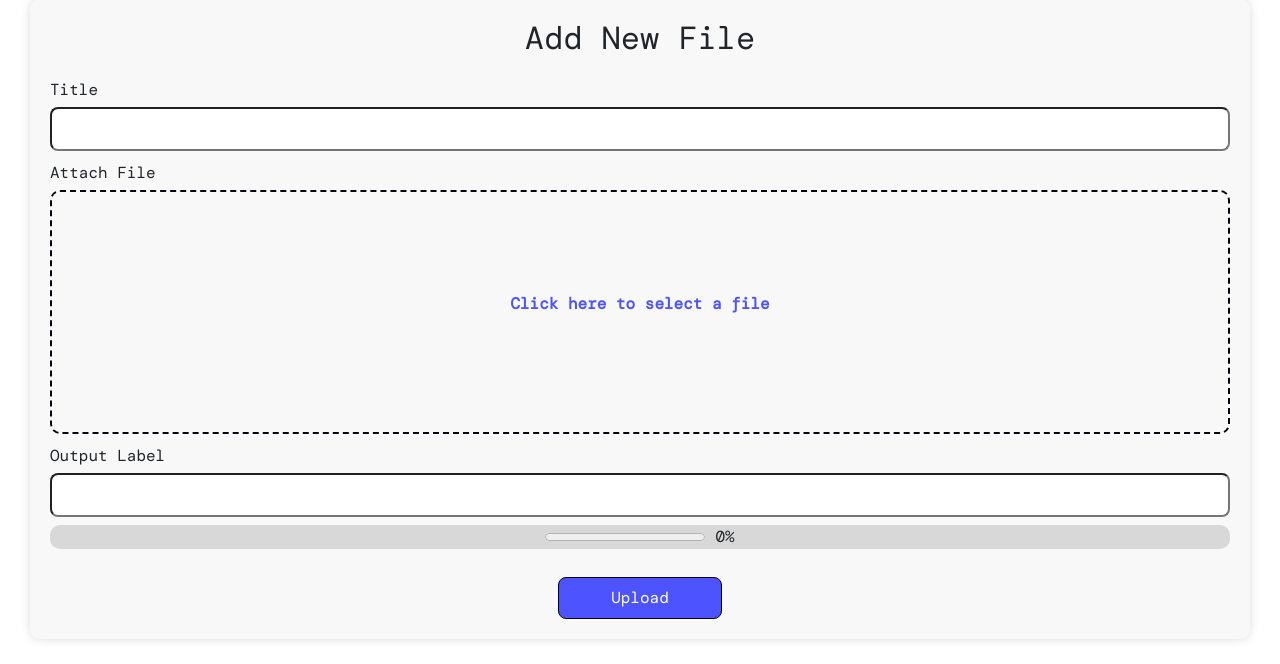
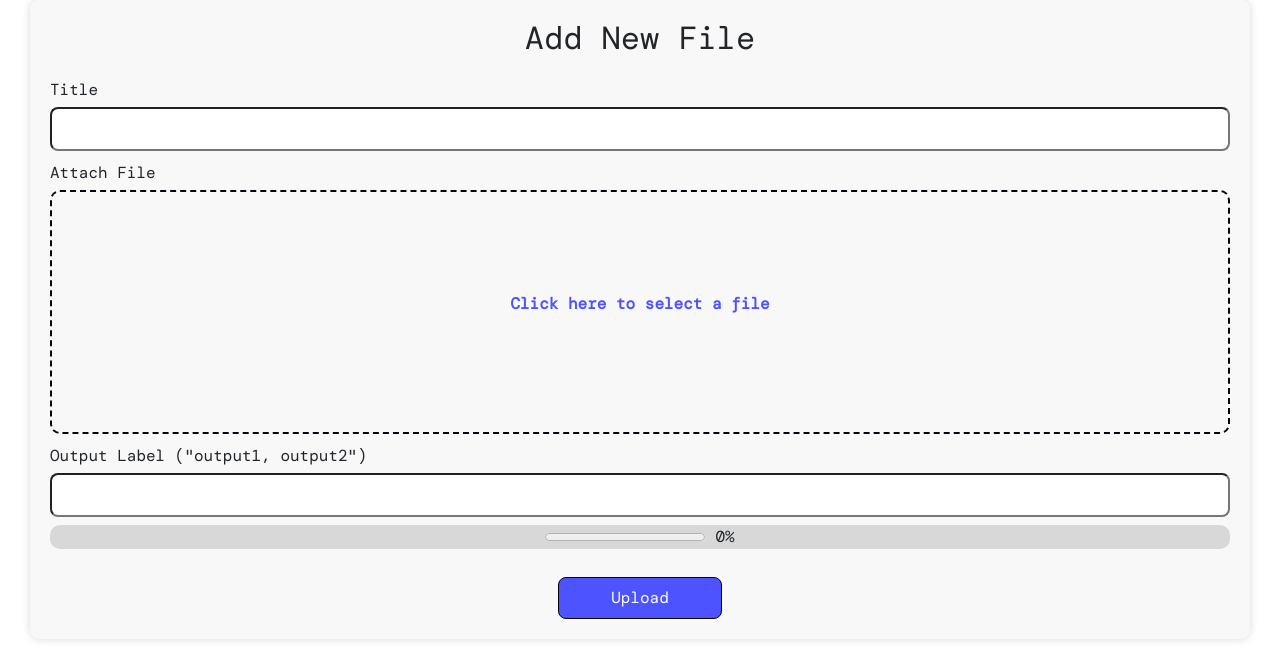
Before and after one commit to ErdhyErnando/flask-auth, a Flask app: page /uploadfile in a window 1280 px wide. Shown: the part 199-863 px from the top of the page. Run offline with Flask 3, Linux system fonts and the light colour scheme; the visitor is signed in with stand-in values (Sample User, id 1); some libraries are stand-ins or nearby versions; some web fonts are replaced.

Commit message:
add output label example

```diff
--- a/templates/uploadfile.html
+++ b/templates/uploadfile.html
@@ -44,7 +44,7 @@
             </div>
 
             <div class="uploadfile__label">
-                <label for="outputLabel">Output Label</label>
+                <label for="outputLabel">Output Label ("output1, output2")</label>
                 <input type="text" id="outputLabel" name="outputLabel" required>
             </div>
 
```
